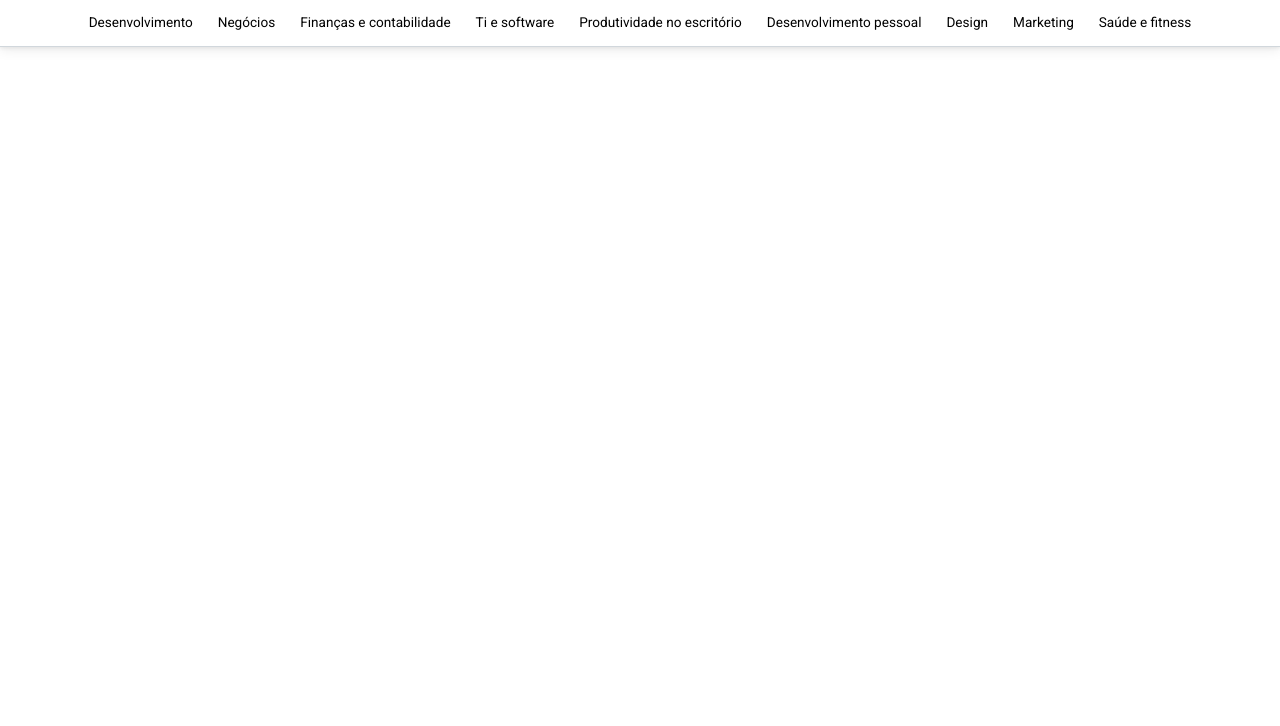
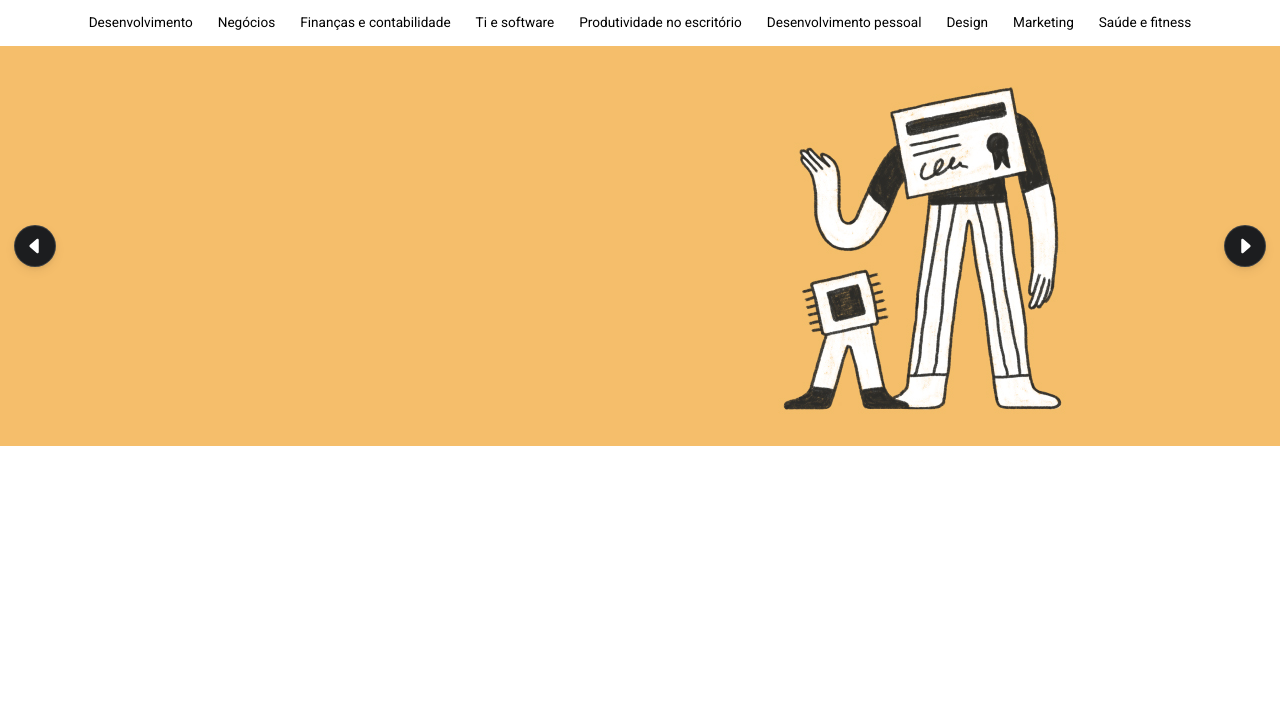
Before and after one commit to Douglas-Dauto/projeto-udemy, a plain HTML site: page index.html in a window 1280 px wide. Shown: the part 74-800 px from the top of the page. Drawn offline with Linux system fonts and the light colour scheme.

Commit message:
Adicionado carrossel ao projeto

```diff
--- /dev/null
+++ b/assets/js/main-sec-one-carousel.js
@@ -0,0 +1,35 @@
+(function() {
+const contentCarousel = window.document.getElementsByClassName('main-sec-one-content')[0];
+const carouselPrevious = window.document.getElementsByClassName('main-sec-one-previous')[0];
+const carouselNext = window.document.getElementsByClassName('main-sec-one-next')[0];
+const elementsCarousel = ['<img class="carousel-img" src="assets/img/carrosselOne.jpg" alt="Certificado">', '<img class="carousel-img" src="assets/img/carrosselTwo.jpg" alt="Boneco subindo degraus">', '<img class="carousel-img" src="assets/img/carrosselThree.png" alt="Pessoa sorrindo">'];
+let intervalNextImageData;
+
+for(let i = 0; i < elementsCarousel.length; i++) {
+    contentCarousel.innerHTML += elementsCarousel[i];
+}
+
+const carouselImg = window.document.getElementsByClassName('carousel-img');
+
+carouselPrevious.addEventListener('click', previousElement);
+carouselNext.addEventListener('click', nextElement);
+
+function previousElement() {
+    contentCarousel.insertBefore(carouselImg[carouselImg.length -1], carouselImg[0]);
+    clearInterval(intervalNextImageData);
+    intervalNextImage();
+}
+
+function nextElement() {
+    contentCarousel.appendChild(carouselImg[0]);
+    clearInterval(intervalNextImageData);
+    intervalNextImage();
+}
+
+intervalNextImage();
+function intervalNextImage() {
+    intervalNextImageData = setInterval(() => {
+        nextElement();
+    }, 15000);
+}
+})();
--- a/assets/styles/abstract/_base.scss
+++ b/assets/styles/abstract/_base.scss
@@ -12,4 +12,5 @@
 body {
     font-family: 'Roboto', sans-serif;
     font-size: 1em;
+    overflow-x: hidden;
 }
--- a/assets/styles/components/_header.scss
+++ b/assets/styles/components/_header.scss
@@ -5,6 +5,7 @@ header {
     justify-content: center;
     width: 100%;
     font-size: .85em;
+    z-index: 2;
 
     ul {
         list-style: none;
@@ -23,7 +24,7 @@ header {
         flex-direction: row;
         gap: 10px;
         height: 72px;
-        z-index: 1;
+        z-index: 2;
 
         img[alt="Logo udemy"] {
             width: 91px;
@@ -168,6 +169,7 @@ header {
             color: $colorWhite;
             bottom: -48px;
             left: 0;
+            z-index: 2;
 
             ul {
                 display: flex;
--- a/assets/styles/components/_main.scss
+++ b/assets/styles/components/_main.scss
@@ -1,4 +1,62 @@
 main {
     width: 100%;
     min-height: 100vh;
+    z-index: 1;
+    display: flex;
+
+    .main-sec-one-carousel {
+        background-color: $colorGray;
+        width: 100%;
+        height: 400px;
+        position: relative;
+        display: flex;
+        justify-content: center;
+
+        .main-sec-one-next, .main-sec-one-previous {
+            width: 40px;
+            height: 40px;
+            background-color: $colorBlack !important;
+            border-radius: 50%;
+            position: absolute;
+            top: 50%;
+            transform: translateY(-50%);
+            box-shadow: 0 0 0 1px #3e4143, 0 2px 4px rgba(0,0,0,.08), 0 4px 12px rgba(0,0,0,.08);
+            cursor: pointer;
+
+            &:hover {
+                background-color: #3e4143 !important;
+            }
+        }
+
+        .main-sec-one-next {
+            right: 15px;
+            background: url(../../img/icon/caret-right-fill.svg);
+            background-size: 50%;
+            background-repeat: no-repeat;
+            background-position: center;
+        }
+
+        .main-sec-one-previous {
+            left: 15px;
+            background: url(../../img/icon/caret-left-fill.svg);
+            background-size: 50%;
+            background-repeat: no-repeat;
+            background-position: center;
+        }
+
+        .main-sec-one-content {
+            width: 100%;
+            height: 100%;
+            display: flex;
+            flex-direction: row;
+            gap: 5px;
+            overflow: hidden;
+
+            img {
+                object-fit: cover;
+                width: 100vw;
+                height: 100%;
+            }
+        }
+    }
 }
--- a/index.html
+++ b/index.html
@@ -7,6 +7,7 @@
     <link rel="stylesheet" href="assets/styles/components/style.css">
     <script src="assets/js/container-header-container-hidden.js" defer></script>
     <script src="assets/js/container-header-two-container-selection.js" defer></script>
+    <script src="assets/js/main-sec-one-carousel.js" defer></script>
     <title>Udemy</title>
 </head>
 <body>
@@ -52,7 +53,11 @@
     </header>
 
     <main>
-
+        <section class="main-sec-one-carousel">
+            <div class="main-sec-one-next"></div>
+            <div class="main-sec-one-content"></div>
+            <div class="main-sec-one-previous"></div>
+        </section>
     </main>
 
     <footer>
```
Also changed, not shown: assets/img/carrosselOne.jpg (added), assets/img/carrosselThree.png (added), assets/img/carrosselTwo.jpg (added), assets/img/icon/caret-left-fill.svg (added), assets/img/icon/caret-right-fill.svg (added), assets/styles/components/style.css, 1 other file.
